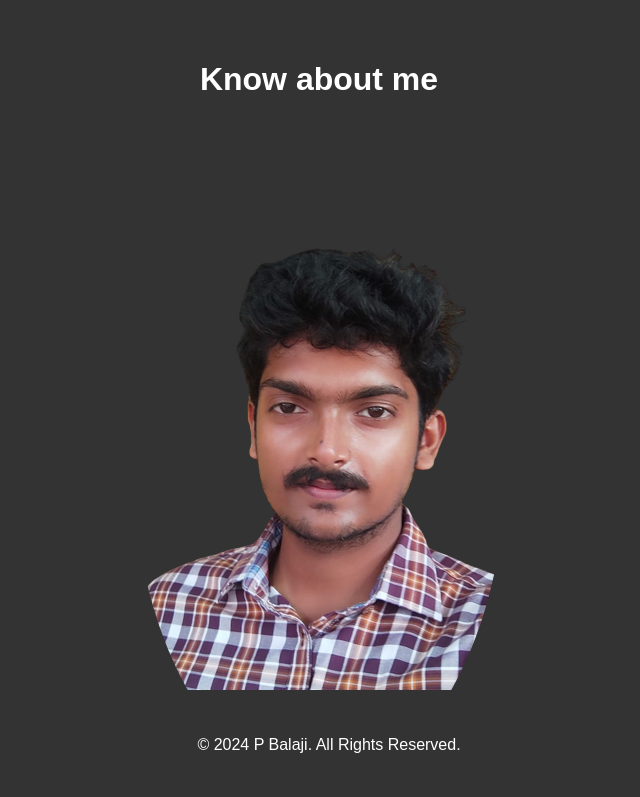
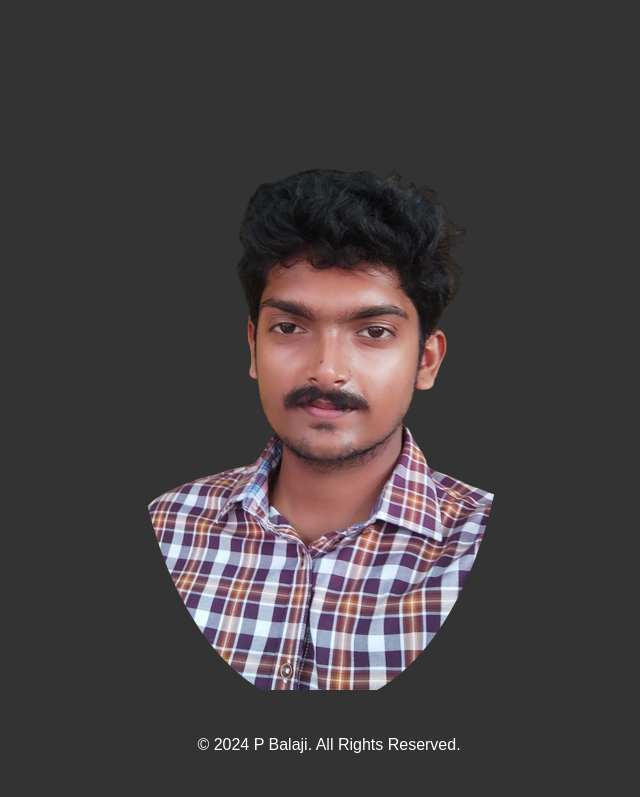
Before and after one commit to SPBALAJI2001/pbalaji-github, a plain HTML site: page index.html in a window 1280 px wide. Shown: the top 797 px of the page, without its empty margins (321-961 px from the left). Drawn offline with Linux system fonts and the light colour scheme; a script that the page names is missing.

Commit message:
Update index.html

```diff
--- a/index.html
+++ b/index.html
@@ -12,7 +12,7 @@
   <!-- Header Section -->
   <header class="header">
     <div class="container">
-      <h1>Know about me</h1>
+
       <img src="bj photo.png" alt="Your Name">
       <h1>Balaji P</h1>
       <p>Software Developer</p>
```
